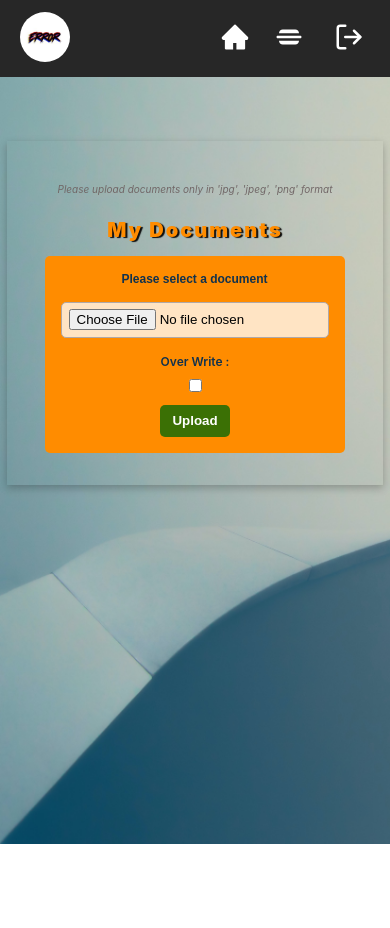
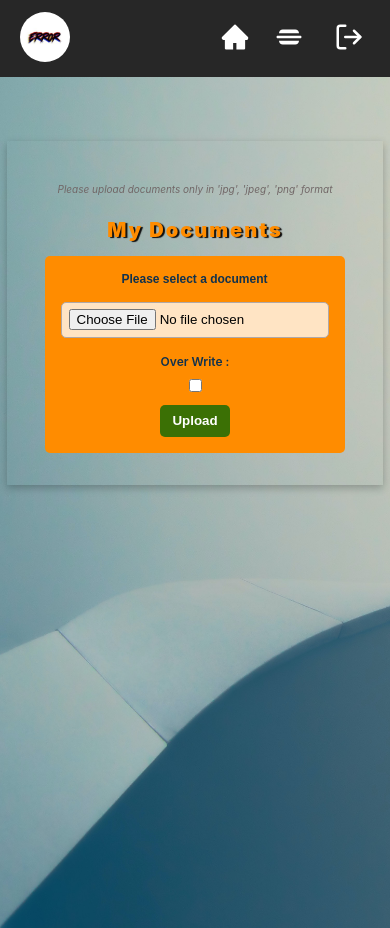
Before and after one commit to SrinivasKoppera/ErrorTechologiesTask, a React (Create React App) app in the folder Client/: page / in a window 390 px wide. Before the commit the page ends 844 px from the top, so only its background shows below. Built offline with nearby package versions, Linux system fonts and the light colour scheme.

Commit message:
background styles changed

```diff
--- a/Client/src/components/Home/index.css
+++ b/Client/src/components/Home/index.css
@@ -1,6 +1,6 @@
 .bg-container {
   background-image: url("../../images/bodybackground2.jpg");
-  height: 100vh;
+  height: 110vh;
   background-size: cover;
 }
 
@@ -9,7 +9,7 @@
     display: flex;
     justify-content: center;
     align-items: center;
-    height: 80vh;
+    height: 100vh;
   }
 }
 .suggetion {
```
